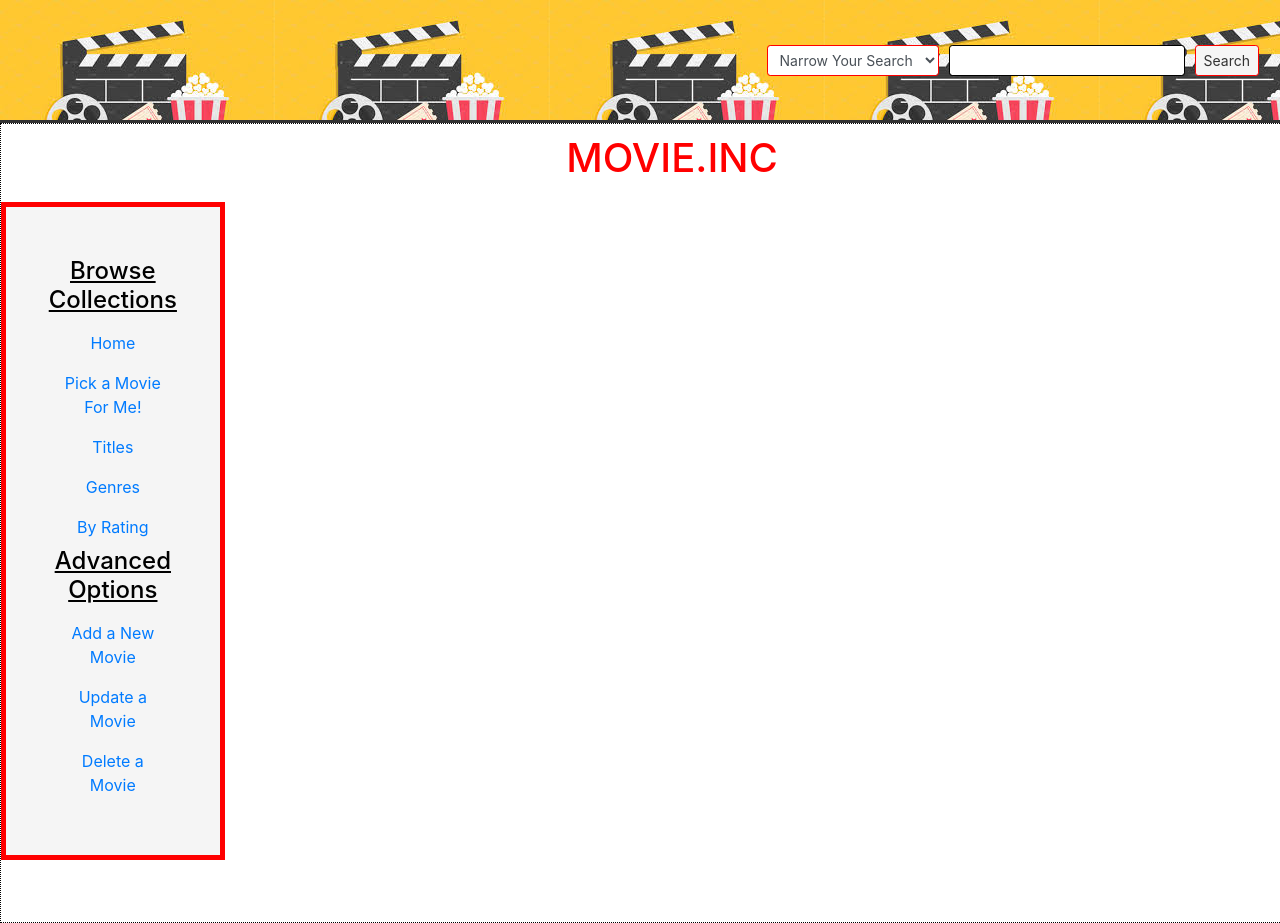
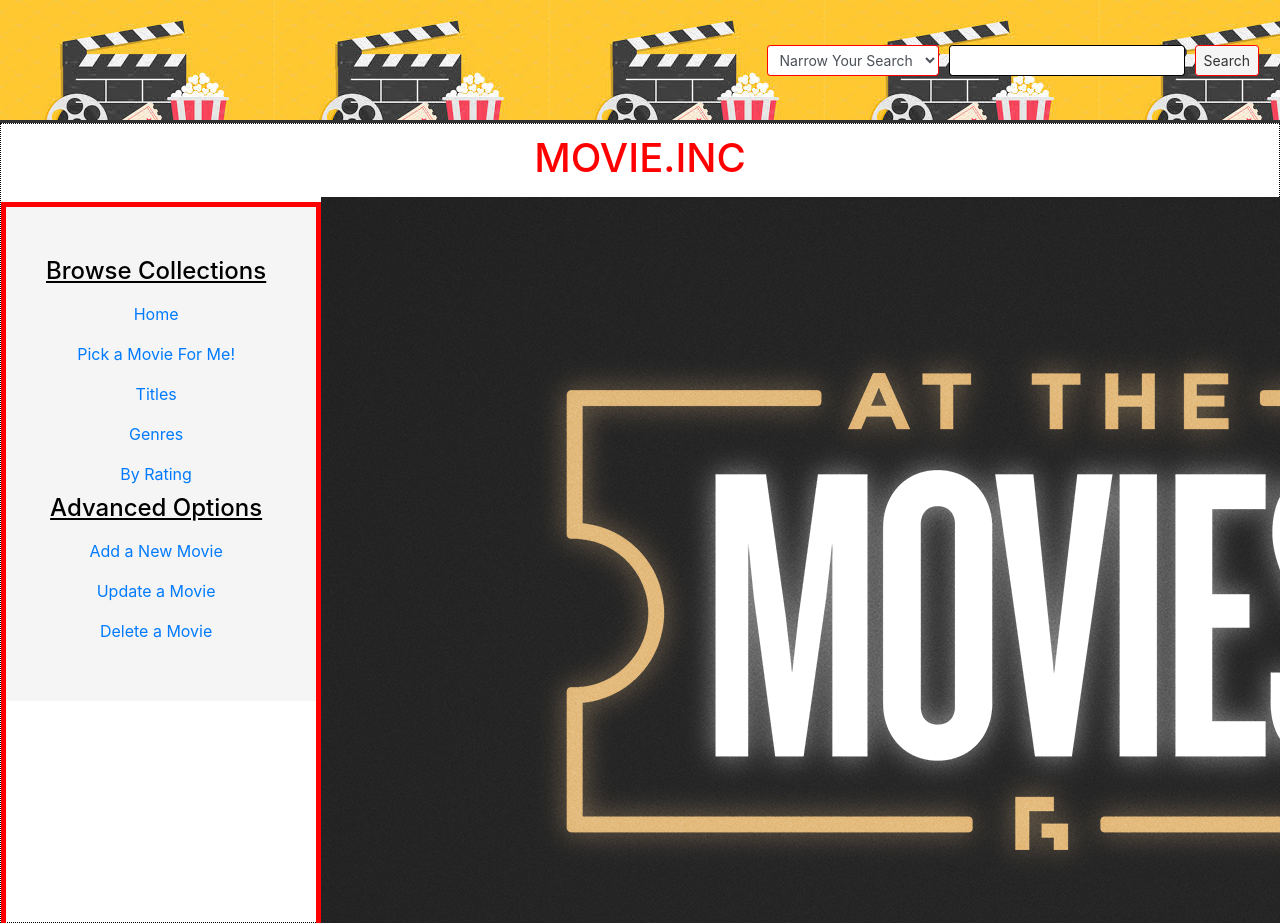
Before and after one commit to churchjg/GroupCrud, a React (Create React App) app in the folder movies/: page / in a window 1280 px wide. Built offline with nearby package versions, Linux system fonts and the light colour scheme; no server answers.

Commit message:
homepage updated

```diff
--- /dev/null
+++ b/movies/src/Components/Homepage/Homepage.css
@@ -0,0 +1,6 @@
+.content{
+    display: flex;
+    flex-direction: row;
+    align-items: center;
+    justify-content: center;
+}
--- a/movies/src/Components/Homepage/Homepage.js
+++ b/movies/src/Components/Homepage/Homepage.js
@@ -1,7 +1,9 @@
 import React, { Component } from 'react'
-import { Col, Row } from 'react-bootstrap'
+import { Col, Row, Container } from 'react-bootstrap'
 //import Image from 'react-bootstrap/Image'\
 import Sidebar from './SideBar'
+import Image from 'react-bootstrap/Image'
+import Img from './moviePoster.jpg'
 
 let url = 'https://mernmovies.herokuapp.com/api/collections'
 
@@ -31,15 +33,22 @@ export class Homepage extends Component {
 
     render() {
         return (
-            <div style={{ width: "105%", height: "100vh" , color: "red", paddingTop: 10, textAlign: "center", border: ".5px dotted black" }}><h1>MOVIE.INC</h1>
 
-                <Row style={{ height: "60%", marginTop: 15, color: "black", textAlign: "center"}} noGutters >
-                    <Col xs="2" style={{ marginTop: 5, border: "5px solid red", textAlign: "center"}}>
+            <div style={{ width: "%%", height: "100vh", color: "red", paddingTop: 10, textAlign: "center", border: ".5px dotted black" }}><h1>MOVIE.INC</h1>
+                <Row style={{ height: "60%", width: "100%", marginTop: 15, color: "black", textAlign: "center" }} noGutters >
+                    <Col xs="3" style={{ marginTop: 5, border: "5px solid red", textAlign: "center" }}>
                         <Sidebar selectList={this.selectList} />
+                    </Col>
+
+                    <Col style={{ width: "20%", height: "auto", marginTop: "0" }}>
+                        <img src={Img} alt=" pic" />
                     </Col>
                 </Row>
 
-            </div>
+
+            </div >
+
+
         )
     }
 }
```
Also changed, not shown: movies/src/Components/Homepage/moviePoster.jpg (added).
